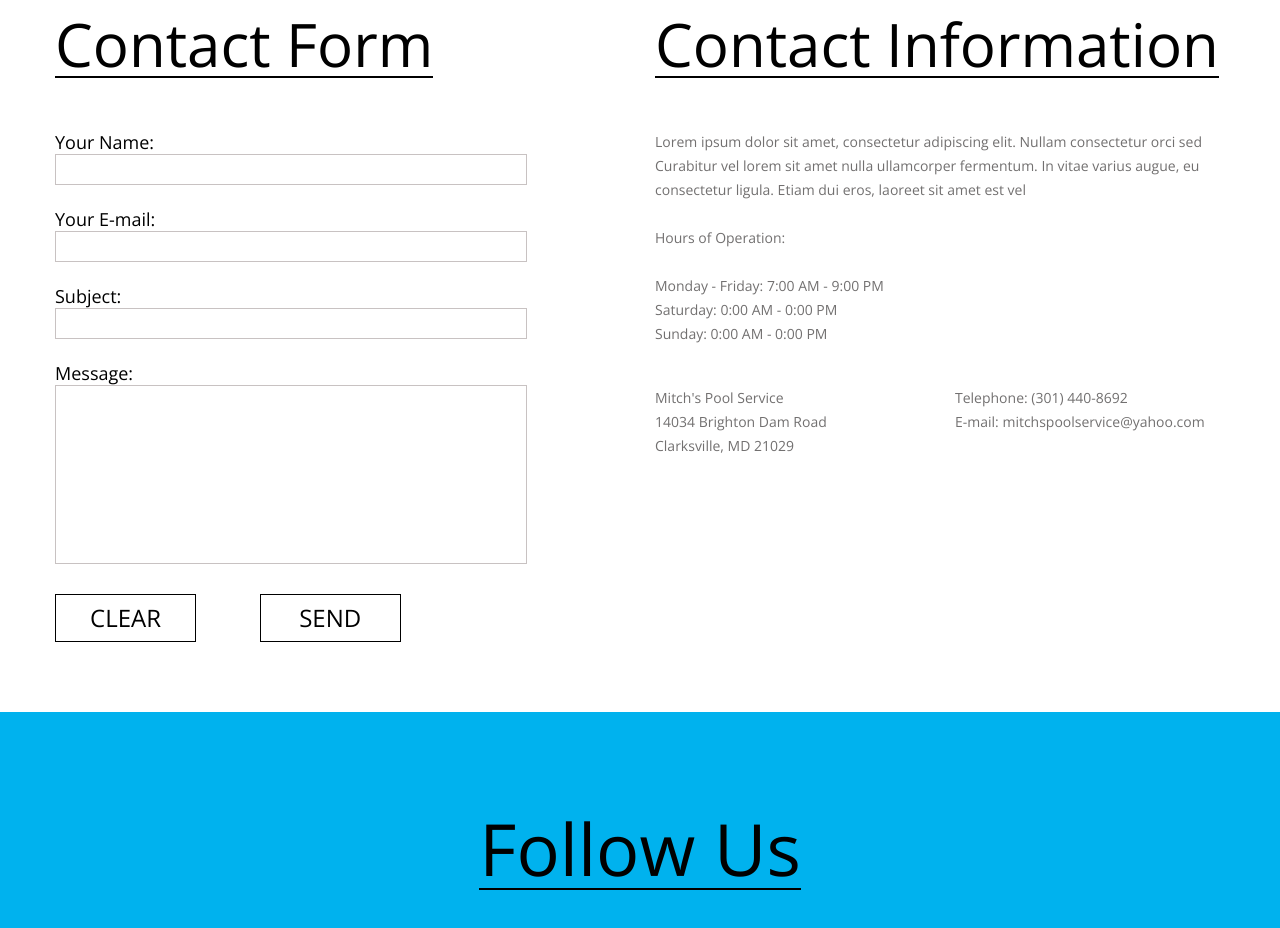
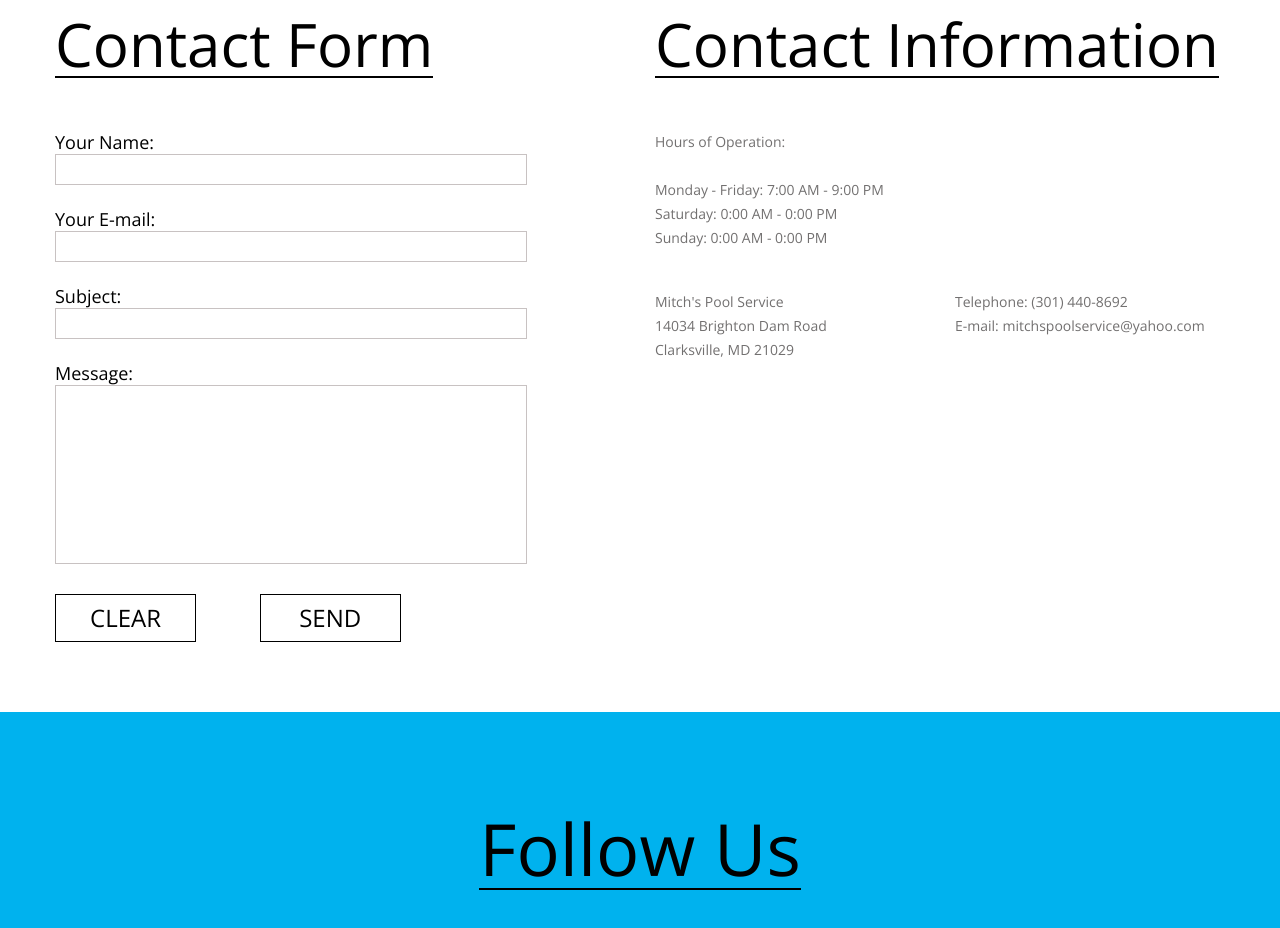
Before and after one commit to ieshera/mitchspoolservice.github.io, a plain HTML site: page index-4.html in a window 1280 px wide. Shown: the part 872-1800 px from the top of the page. Drawn offline with nearby package versions, Linux system fonts and the light colour scheme; some packages are replaced by stand-ins of ours; a web font is replaced by a local one.

Commit message:
Edited text in contact us page.

```diff
--- a/index-4.html
+++ b/index-4.html
@@ -148,10 +148,7 @@
 					<hader>
 							<h2><span>Contact Information</span></h2>
 					  </hader>
-					  <p class="el-1">
-						  Lorem ipsum dolor sit amet, consectetur adipiscing elit. Nullam consectetur orci sed Curabitur vel lorem sit amet nulla ullamcorper fermentum. In vitae varius augue, eu consectetur ligula. Etiam dui eros, laoreet sit amet est vel
-						<br><br>
-						  <strong>Hours of Operation:</strong></p>
+					<p class="el-1"><strong>Hours of Operation:</strong></p>
 					  <p class="el-1">&nbsp; </p>
 					  <p class="el-1">Monday - Friday:    7:00 <strong>AM</strong> - 9:00 <strong>PM</strong></p>
 					  <p class="el-1">Saturday:    0:00 AM - 0:00 PM</p>
```
